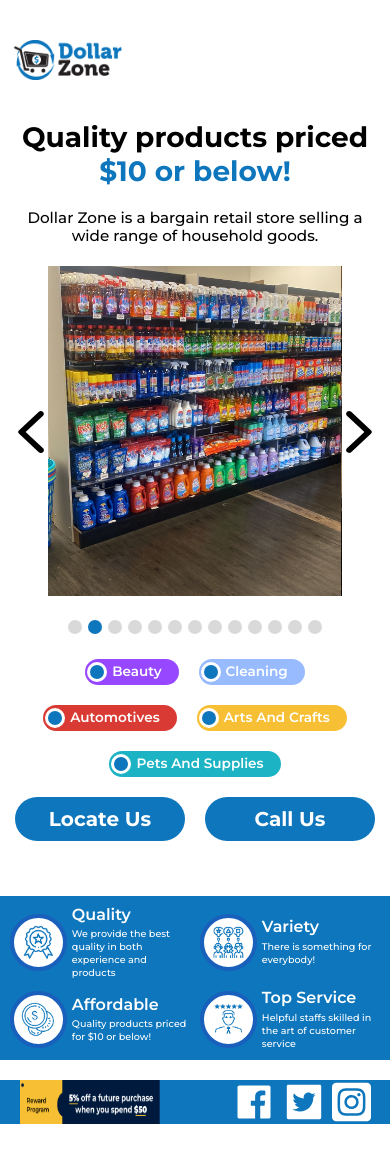
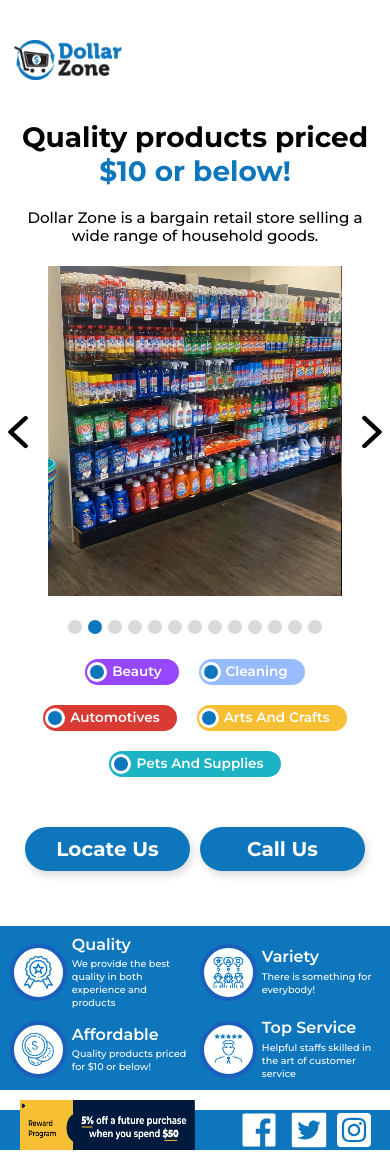
Before and after one commit to AnointingMax/DollarZone, a React (Create React App) app: page / in a window 390 px wide. Before the commit the page ends 1124 px from the top, so only its background shows below. Built offline with nearby package versions, Linux system fonts and the light colour scheme.

Commit message:
Requested updates

```diff
--- a/src/App.css
+++ b/src/App.css
@@ -28,12 +28,15 @@
     display: flex;
     justify-content: space-between;
     padding-inline: 5%;
+    position: relative;
+    height: 80px;
 }
 
 .socialIcons {
     display: flex;
     gap: 10px;
     align-items: center;
+    margin-left: auto;
 }
 
 main {
@@ -87,7 +90,7 @@ main {
     flex-wrap: wrap;
     max-width: 550px;
     gap: 20px;
-    margin-bottom: 20px;
+    margin-bottom: 50px;
 }
 
 .buttons {
@@ -95,7 +98,7 @@ main {
     display: flex;
     flex-wrap: wrap;
     max-width: 550px;
-    gap: 20px
+    gap: 10px
 }
 
 .pill {
@@ -134,6 +137,7 @@ main {
     border: none;
     padding: 10px 20px;
     width: 170px;
+    filter: drop-shadow(2px 4px 4px rgba(0, 0, 0, 0.15));
 }
 
 .slider {
@@ -197,11 +201,11 @@ li.slick-active {
 }
 
 .slick-prev {
-    left: -30px;
+    left: -45px;
 }
 
 .slick-next {
-    right: -30px;
+    right: -45px;
 }
 
 ul.services {
@@ -289,6 +293,12 @@ li.service:last-child::after {
     display: none;
 }
 
+.advert {
+    height: 125%;
+    position: absolute;
+    bottom: 0;
+}
+
 @media screen and (max-width: 756px) {
 
     .App {
@@ -332,8 +342,12 @@ li.service:last-child::after {
         margin: 0 3px;
     }
 
+    .footer {
+        height: 40px;
+    }
+
     .advert {
-        width: 40%;
+        width: 45%;
     }
 
     .title,
@@ -361,6 +375,23 @@ li.service:last-child::after {
 
     .pill .blue {
         width: 20px;
+    }
+
+    .slider-icon {
+        width: 20px;
+    }
+
+
+    .slick-prev {
+        left: -40px;
+    }
+
+    .slick-next {
+        right: -40px;
+    }
+
+    .button {
+        width: 165px;
     }
 
     .services,
--- a/src/App.js
+++ b/src/App.js
@@ -38,6 +38,7 @@ function SampleNextArrow(props) {
 				viewBox="0 0 26 43"
 				fill="none"
 				xmlns="http://www.w3.org/2000/svg"
+				className="slider-icon"
 			>
 				<path
 					d="M0.981201 41.5958C0.387451 41.0437 0.0905762 40.3901 0.0905762 39.6348C0.0905762 38.8811 0.387451 38.2281 0.981201 37.676L18.3781 21.5L0.921826 5.26874C0.367659 4.75347 0.0905762 4.10937 0.0905762 3.33645C0.0905762 2.56354 0.387451 1.90104 0.981201 1.34895C1.57495 0.79687 2.27795 0.520828 3.0902 0.520828C3.90087 0.520828 4.60308 0.79687 5.19683 1.34895L25.1468 19.9542C25.3843 20.175 25.553 20.4142 25.6527 20.6719C25.7509 20.9295 25.8 21.2055 25.8 21.5C25.8 21.7944 25.7509 22.0705 25.6527 22.3281C25.553 22.5858 25.3843 22.825 25.1468 23.0458L5.13745 41.651C4.58328 42.1663 3.90087 42.424 3.0902 42.424C2.27795 42.424 1.57495 42.1479 0.981201 41.5958Z"
@@ -61,6 +62,7 @@ function SamplePrevArrow(props) {
 				viewBox="0 0 26 43"
 				fill="none"
 				xmlns="http://www.w3.org/2000/svg"
+				className="slider-icon"
 			>
 				<path
 					d="M25.0187 1.40417C25.6125 1.95626 25.9094 2.60992 25.9094 3.36517C25.9094 4.11895 25.6125 4.77188 25.0187 5.32396L7.62186 21.5L25.0781 37.7313C25.6323 38.2465 25.9094 38.8906 25.9094 39.6635C25.9094 40.4365 25.6125 41.099 25.0187 41.651C24.425 42.2031 23.722 42.4792 22.9097 42.4792C22.0991 42.4792 21.3969 42.2031 20.8031 41.651L0.853109 23.0458C0.61561 22.825 0.446987 22.5858 0.347237 22.3281C0.249069 22.0705 0.199986 21.7945 0.199986 21.5C0.199986 21.2056 0.249069 20.9295 0.347237 20.6719C0.446987 20.4142 0.61561 20.175 0.853109 19.9542L20.8625 1.34896C21.4167 0.833687 22.0991 0.576046 22.9097 0.576046C23.722 0.576046 24.425 0.852089 25.0187 1.40417Z"
```
Also changed, not shown: src/assets/instagram.svg, 1 other file (tests, documents, lock files or other folders).
